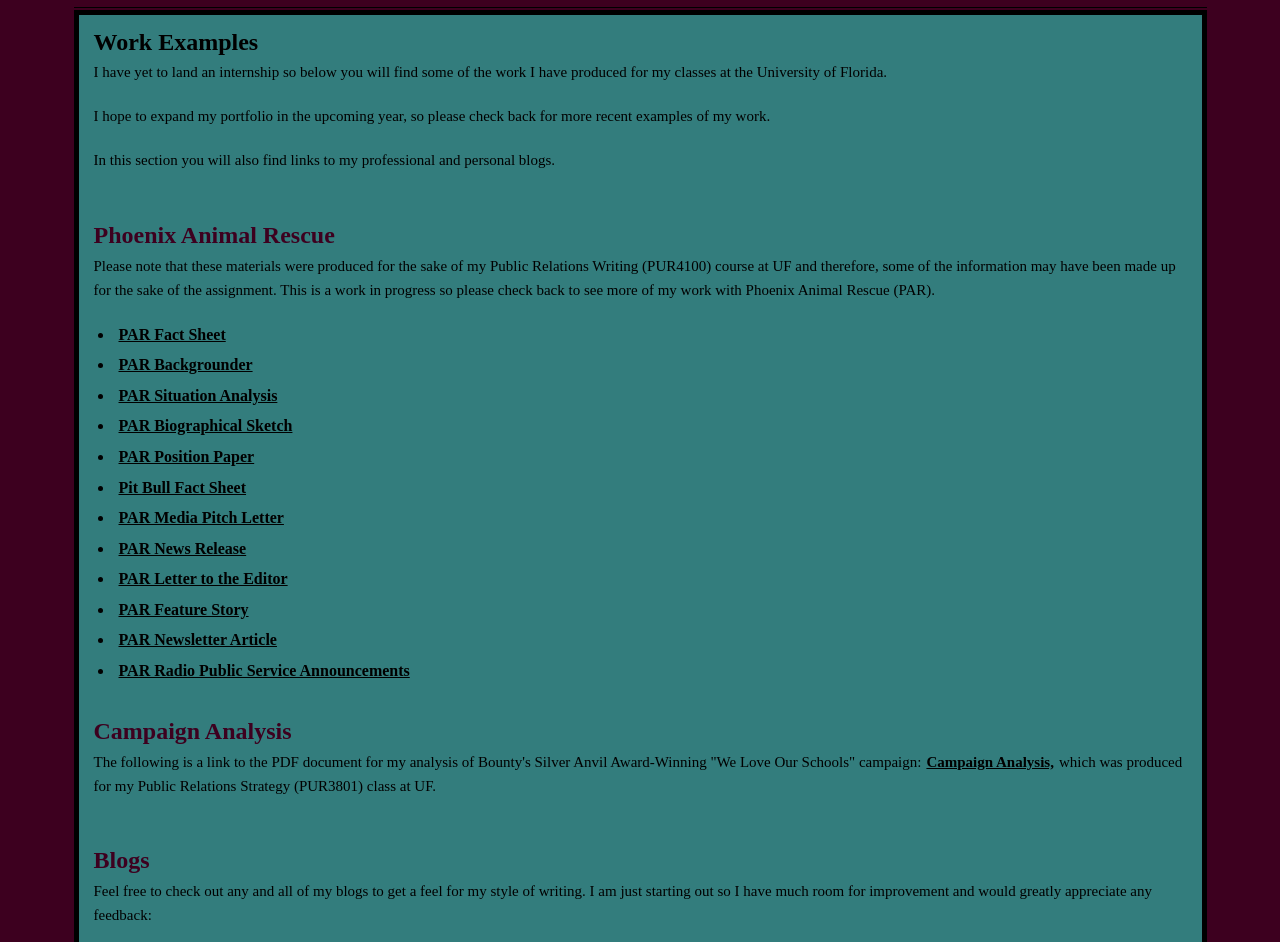
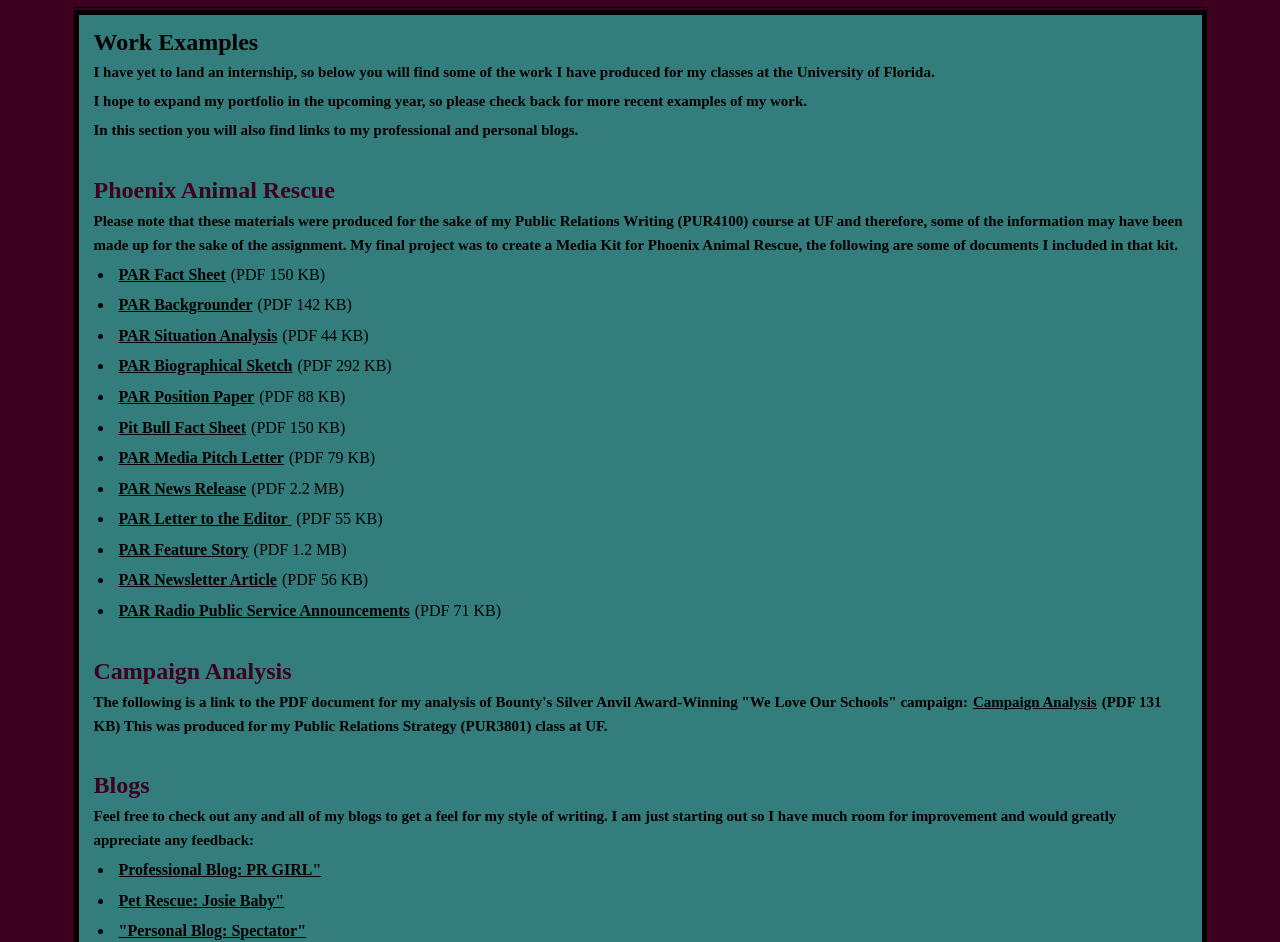
Before and after one commit to ellsworthkayla/ellsworthkayla.github.io, a plain HTML site: page portfolio.html in a window 1280 px wide. Shown: the part 380-1322 px from the top of the page. Drawn offline with Linux system fonts and the light colour scheme.

Commit message:
file sizes and text
Add PDF file sizes. Changed text to bold incase I want to keep my color
scheme?

```diff
--- a/css/base.css
+++ b/css/base.css
@@ -15,6 +15,7 @@ p {
     text-align: left;
     font-family: 'Arial' sans-serif;
     font-size: 15px;
+    font-weight:600;
     line-height: 24px;
     margin-bottom: 20px;
 }
@@ -101,6 +102,10 @@ a:link {
     font-weight:800;
 }
 
+portfolio, p {
+    margin-bottom: 5px;
+}
+
 @media screen and (max-width:600px) {
     body {
         padding: 3%;
--- a/portfolio.html
+++ b/portfolio.html
@@ -18,29 +18,29 @@
         </header>
         <article>
             <h1>Work Examples</h1>
-            <p>I have yet to land an internship so below you will find some of the work I have produced for my classes at the University of Florida.</p>
+            <p>I have yet to land an internship, so below you will find some of the work I have produced for my classes at the University of Florida.</p>
             <p>I hope to expand my portfolio in the upcoming year, so please check back for more recent examples of my work.</p>
         <p>In this section you will also find links to my professional and personal blogs.</p>
             <br>
             <h2>Phoenix Animal Rescue</h2>
-            <p>Please note that these materials were produced for the sake of my Public Relations Writing (PUR4100) course at UF and therefore, some of the information may have been made up for the sake of the assignment. This is a work in progress so please check back to see more of my work with Phoenix Animal Rescue (PAR).</p>
+            <p>Please note that these materials were produced for the sake of my Public Relations Writing (PUR4100) course at UF and therefore, some of the information may have been made up for the sake of the assignment. My final project was to create a Media Kit for Phoenix Animal Rescue, the following are some of documents I included in that kit.</p>
             <ul>
-            <li> <a href="documents/facts.par.pdf" target="_blank">PAR Fact Sheet</a> </li>
-            <li> <a href="documents/backgrounder.par.pdf" target="_blank">PAR Backgrounder</a> </li>
-            <li><a href="documents/swot-par.pdf" target="_blank">PAR Situation Analysis</a> </li>
-            <li> <a href="documents/biosketch.par.pdf" target="_blank">PAR Biographical Sketch</a></li>
-            <li> <a href="documents/positionpaper.pdf" target="_blank">PAR Position Paper</a></li>
-            <li><a href="documents/fact.fear.pdf" target="_blank"> Pit Bull Fact Sheet</a></li>
-            <li> <a href="documents/mediapitch.pdf" target="_blank">PAR Media Pitch Letter</a></li>
-            <li> <a href="documents/newsrelease.par.pdf" target="_blank">PAR News Release</a></li>
-            <li> <a href="documents/deareditor.par.pdf" target="_blank">PAR Letter to the Editor</a></li>
-            <li> <a href="documents/feature.par.pdf" target="_blank">PAR Feature Story</a></li>
-            <li> <a href="documents/newsletterarticle.par.pdf" target="_blank">PAR Newsletter Article</a></li>
-            <li> <a href="documents/par.radio.psa.pdf" target="_blank">PAR Radio Public Service Announcements</a></li>
+            <li> <a href="documents/facts.par.pdf" target="_blank">PAR Fact Sheet</a>(PDF 150 KB) </li>
+            <li> <a href="documents/backgrounder.par.pdf" target="_blank">PAR Backgrounder</a>(PDF 142 KB)</li>
+            <li><a href="documents/swot-par.pdf" target="_blank">PAR Situation Analysis</a>(PDF 44 KB)</li>
+            <li> <a href="documents/biosketch.par.pdf" target="_blank">PAR Biographical Sketch</a>(PDF 292 KB)</li>
+            <li> <a href="documents/positionpaper.pdf" target="_blank">PAR Position Paper</a>(PDF 88 KB)</li>
+            <li><a href="documents/fact.fear.pdf" target="_blank"> Pit Bull Fact Sheet</a>(PDF 150 KB)</li>
+            <li> <a href="documents/mediapitch.pdf" target="_blank">PAR Media Pitch Letter</a>(PDF 79 KB)</li>
+            <li> <a href="documents/newsrelease.par.pdf" target="_blank">PAR News Release</a>(PDF 2.2 MB)</li>
+            <li> <a href="documents/deareditor.par.pdf" target="_blank">PAR Letter to the Editor </a>(PDF 55 KB)</li>
+            <li> <a href="documents/feature.par.pdf" target="_blank">PAR Feature Story</a>(PDF 1.2 MB)</li>
+            <li> <a href="documents/newsletterarticle.par.pdf" target="_blank">PAR Newsletter Article</a>(PDF 56 KB)</li>
+            <li> <a href="documents/par.radio.psa.pdf" target="_blank">PAR Radio Public Service Announcements</a>(PDF 71 KB)</li>
             </ul>
             <br>
             <h2>Campaign Analysis</h2>
-            <p>The following is a link to the PDF document for my analysis of Bounty's Silver Anvil Award-Winning "We Love Our Schools" campaign:<a href="documents/bountyanalysis.pdf" target="_blank">Campaign Analysis,</a>which was produced for my Public Relations Strategy (PUR3801) class at UF.</p>
+            <p>The following is a link to the PDF document for my analysis of Bounty's Silver Anvil Award-Winning "We Love Our Schools" campaign:<a href="documents/bountyanalysis.pdf" target="_blank">Campaign Analysis</a>(PDF 131 KB) This was produced for my Public Relations Strategy (PUR3801) class at UF.</p>
             <br>
             <h2>Blogs</h2>
             <p>Feel free to check out any and all of my blogs to get a feel for my style of writing. I am just starting out so I have much room for improvement and would greatly appreciate any feedback:</p>
```
Also changed, not shown: resume.html (+2 -2 lines).
